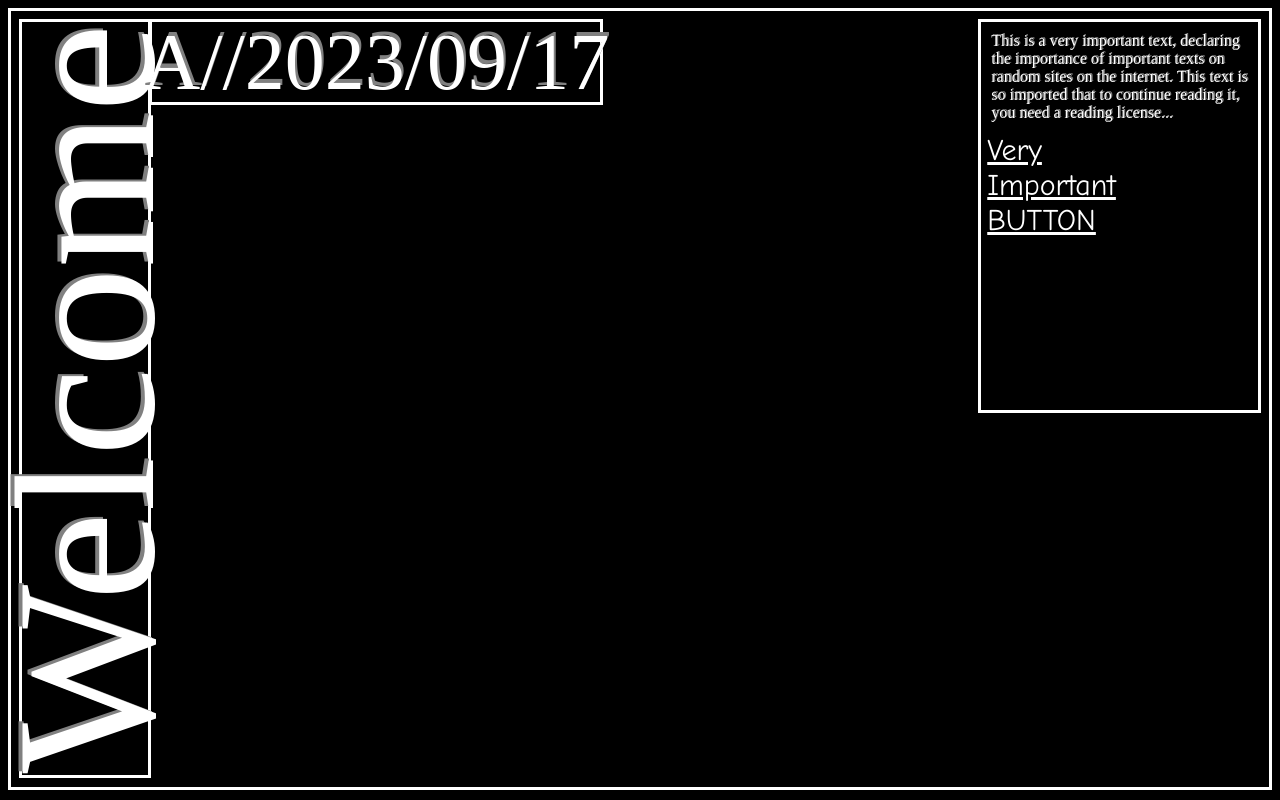
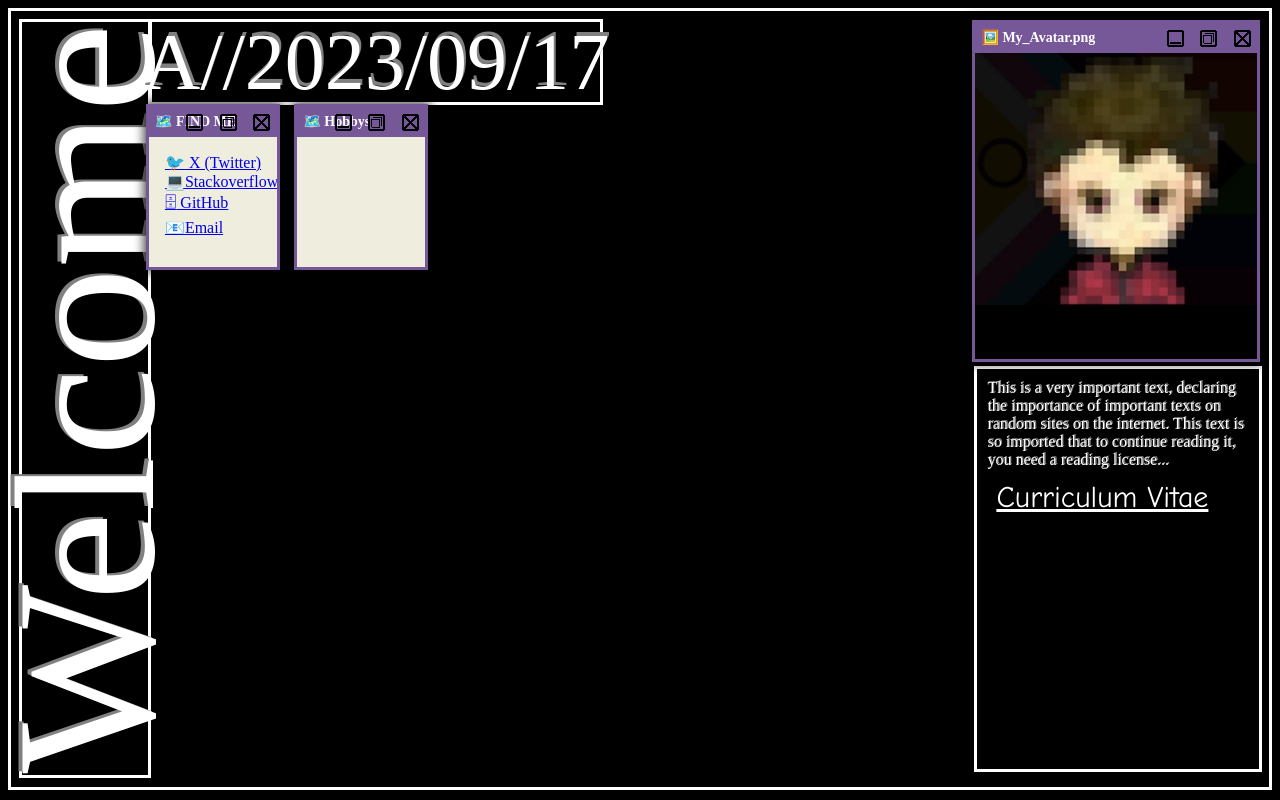
Before and after one commit to Dragomy/Dragomy.github.io, a plain HTML site: page test.html in a window 1280 px wide. Drawn offline with Linux system fonts and the light colour scheme.

Commit message:
updating test

```diff
--- a/test.css
+++ b/test.css
@@ -1,4 +1,4 @@
-body{
+body {
   background-color: black;
 }
 
@@ -13,7 +13,7 @@ body{
   height: 97vh;
   width: auto;
 
-    background-color:rgba(0, 0, 0, 0.0);
+  background-color: rgba(0, 0, 0, 0.0);
   color: white;
   border-style: solid;
 }
@@ -44,7 +44,7 @@ body{
   align-items: center;
 
   position: absolute;
-    left:11%;
+  left: 11%;
 
   height: 10%;
   width: 35%;
@@ -55,7 +55,7 @@ body{
   border-style: solid;
 }
 
-  #dateParagraph{
+#dateParagraph {
   font-size: 80px;
   transform-origin: center;
   user-select: none;
@@ -63,6 +63,9 @@ body{
 }
 
 .WaIBox {
+  position: absolute;
+  right: 10px;
+  bottom: 20px;
   justify-content: center;
   height: 50%;
   width: 22%;
@@ -72,19 +75,19 @@ body{
   border-style: solid;
 }
 
-  .WaI{
+.WaI {
   transform-origin: center;
   user-select: none;
   text-shadow: 1.2px -1.2px gray;
-    margin:10px;
+  margin: 10px;
 }
 
 .styled-button {
   /*I like Comic Sans #freeComicSans*/
   font-family: 'Comic Sans MS';
 
-    width:30px;
-    height:30px;
+  width: 250px;
+  height: 30px;
   font-size: 30px;
   text-decoration: underline;
   border: none;
@@ -96,8 +99,121 @@ body{
 .styled-button:hover {
   color: #765898;
 }
+
 .styled-button:active {
   color: #52d053;
 }
 
 /*[===Window Styles===]*/
+
+.myavatar {
+  position: absolute;
+  right: 20px;
+  top: 20px;
+
+  display: inline-block;
+  background-image: url('https://Dragomy.github.io/assets/MyAvatar(Dragomy).jpg');
+  background-repeat: no-repeat;
+  background-size: contain;
+  width: 22%;
+  height: 42vh;
+  background-color: #000000;
+  border: 3px solid #765898;
+  box-shadow: 0px 0px 10px 2px rgba(0, 0, 0, 0.75);
+  margin: 0 auto;
+}
+
+.findme {
+  position: absolute;
+  left: 11.4%;
+  top: 13%;
+
+  display: inline-block;
+
+
+  width: 10%;
+  height: 20%;
+
+  background-color: #efedde;
+  border: 3px solid #765898;
+  box-shadow: 0px 0px 10px 2px rgba(0, 0, 0, 0.75);
+  overflow: hidden;
+  margin: 0 auto;
+}
+
+.hobbys {
+  position: absolute;
+  left: 23%;
+  top: 13%;
+
+  display: inline-block;
+
+  width: 10%;
+  height: 20%;
+
+  background-color: #efedde;
+  border: 3px solid #765898;
+  box-shadow: 0px 0px 10px 2px rgba(0, 0, 0, 0.75);
+  overflow: hidden;
+  margin: 0 auto;
+}
+
+/* Windows XP Window Styles */
+.window-header {
+  position: relative;
+  height: 30px;
+  background-color: #765898;
+  color: #fff;
+  font-size: 14px;
+  font-weight: bold;
+  padding: 0 6px;
+  line-height: 30px;
+}
+
+.icon-Image {
+  width: 15px;
+  height: 15px;
+}
+
+.window-buttons {
+  position: absolute;
+  top: 0;
+  right: 0;
+}
+
+.window-buttons button {
+  display: inline-block;
+  width: 30px;
+  height: 30px;
+  background-color: transparent;
+  border: none;
+  outline: none;
+  cursor: pointer;
+  background-repeat: no-repeat;
+  background-position: center center;
+}
+
+.window-content {
+  position: relative;
+  width: 100%;
+  height: calc(100% - 30px);
+  overflow: auto;
+  padding: 16px;
+}
+
+.win {
+  font-family: "Segoe UI", Tahoma, sans-serif;
+  padding: 9px;
+}
+
+.window-buttons .close {
+  background-image: url('https://Dragomy.github.io/assets/CloseButton.png');
+}
+
+.window-buttons .maximize {
+  background-image: url('https://Dragomy.github.io/assets/MaximizeButton.png');
+}
+
+.window-buttons .minimize {
+  background-image: url('https://Dragomy.github.io/assets/MinimizeButton.png');
+}
--- a/test.html
+++ b/test.html
@@ -17,10 +17,75 @@
       <p id="dateParagraph"></p>
     </div>
     <div class="WaIBox">
-          <p class="WaI">This is a very important text, declaring the importance of important texts on random sites on the internet. This text is so imported that to continue reading it, you need a reading license...</p>
-           <button class="styled-button">Very Important BUTTON</button>
+      <p class="WaI">This is a very important text, declaring the importance of important texts on random sites on the
+        internet. This text is so imported that to continue reading it, you need a reading license...</p>
+      <button class="styled-button">Curriculum Vitae</button>
     </div>
     <!--Windows-->
+    <!-- My_Avatar.png -->
+    <div id="mavata" style="display: block;">
+      <div class="myavatar">
+        <div class="window-header">
+          <span>🖼️ My_Avatar.png</span>
+          <div class="window-buttons">
+            <button class="minimize" id="minimizemyavatar"></button>
+            <button class="maximize"></button>
+            <button class="close" id="closemyavatar"></button>
+          </div>
+        </div>
+      </div>
+    </div>
+
+    <!-- FINDME -->
+    <div id="findme" style="display: block;">
+      <div class="findme">
+        <div class="window-header">
+          <span>🗺️ FIND ME</span>
+          <div class="window-buttons">
+            <button class="minimize" id="minimizefindme"></button>
+            <button class="maximize"></button>
+            <button class="close" id="closefindme"></button>
+          </div>
+        </div>
+        <div class="window-content">
+          <div class="LINK">
+            <a href="https://twitter.com/Dragomy2"><span>&#x1F426;</span> X (Twitter)</a>
+          </div>
+          <div class="LINK">
+            <a href="https://stackoverflow.com/users/20522304/dragomy"><span>&#x1F4BB;</span>Stackoverflow</a>
+
+          </div>
+          <div class="LINK">
+            <a href="https://github.com/Dragomy"><span>&#x1F5C4;</span> GitHub</a>
+          </div>
+          <div class="LINK">
+            <a href="mailto:dragomy1.02@gmail.com"><span>&#x1F4E7;</span>Email</a>
+
+          </div>
+        </div>
+      </div>
+    </div>
+
+    <!-- Hobbys -->
+    <div id="hobbys" style="display: block;">
+      <div class="hobbys">
+        <div class="window-header">
+          <span>🗺️ Hobbys</span>
+          <div class="window-buttons">
+            <button class="minimize" id="minimizefindme"></button>
+            <button class="maximize"></button>
+            <button class="close" id="closefindme"></button>
+          </div>
+        </div>
+        <div class="window-content">
+
+
+        </div>
+      </div>
+    </div>
+  </div>
+
+
   </div>
 
 </body>
```
Lines whose indentation alone changed are shown as unchanged.
